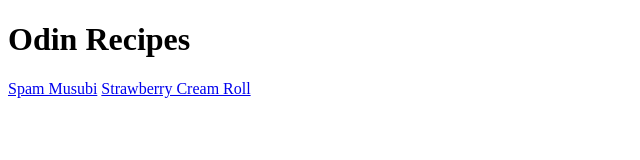
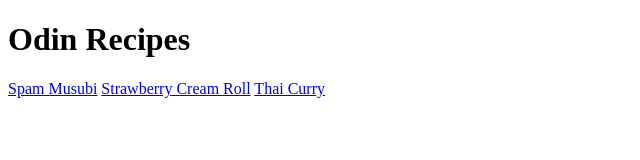
Before and after one commit to mher12/odin-recipes, a plain HTML site: page index.html in a window 1280 px wide. Shown: the full height of the page, 0-640 px from the left. Drawn offline with Linux system fonts and the light colour scheme.

Commit message:
Updated index.html
updated index to include thai curry relative path

```diff
--- a/index.html
+++ b/index.html
@@ -9,6 +9,7 @@
         <h1>Odin Recipes</h1>
         <a href ="recipes/spammusubi.html">Spam Musubi</a>
         <a href ="recipes/strawberrycreamroll.html">Strawberry Cream Roll</a>
+        <a href="recipes/thaicurry.html">Thai Curry</a>
     </body>
 
 </html>
```
